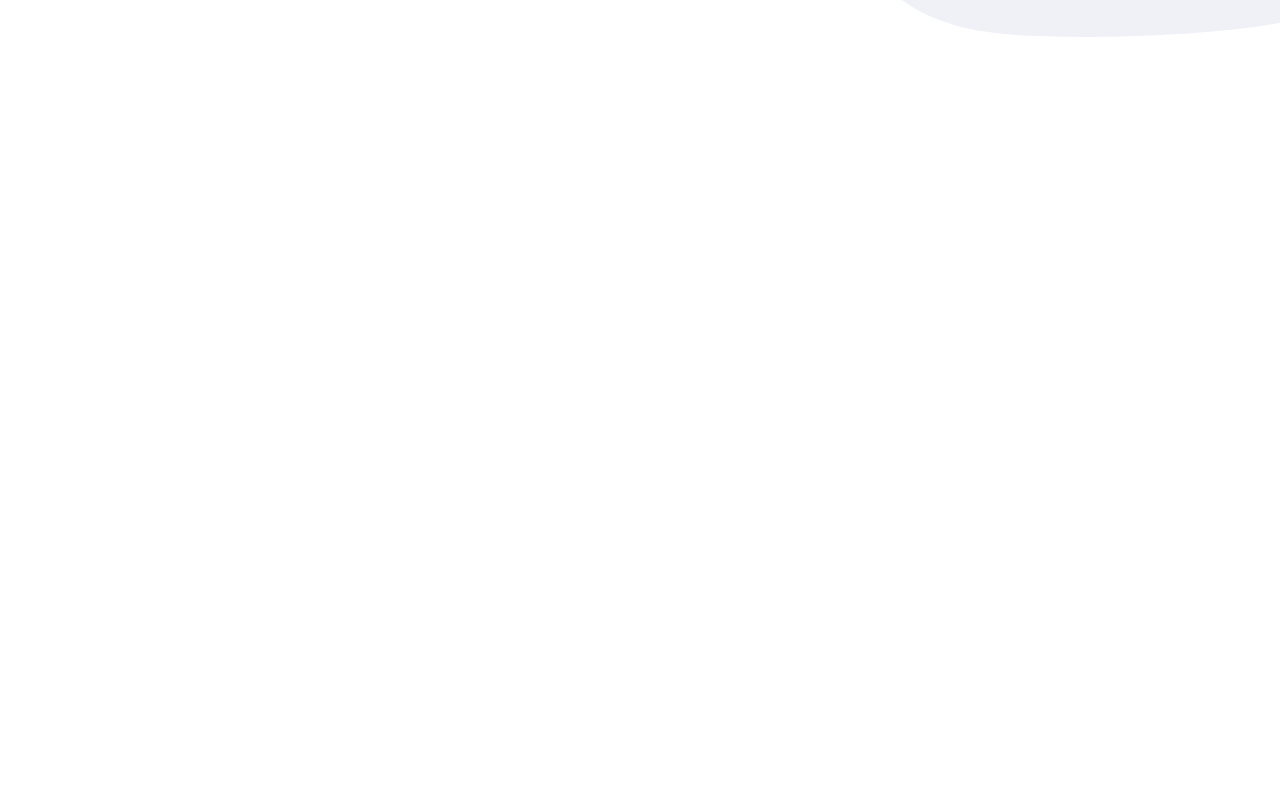
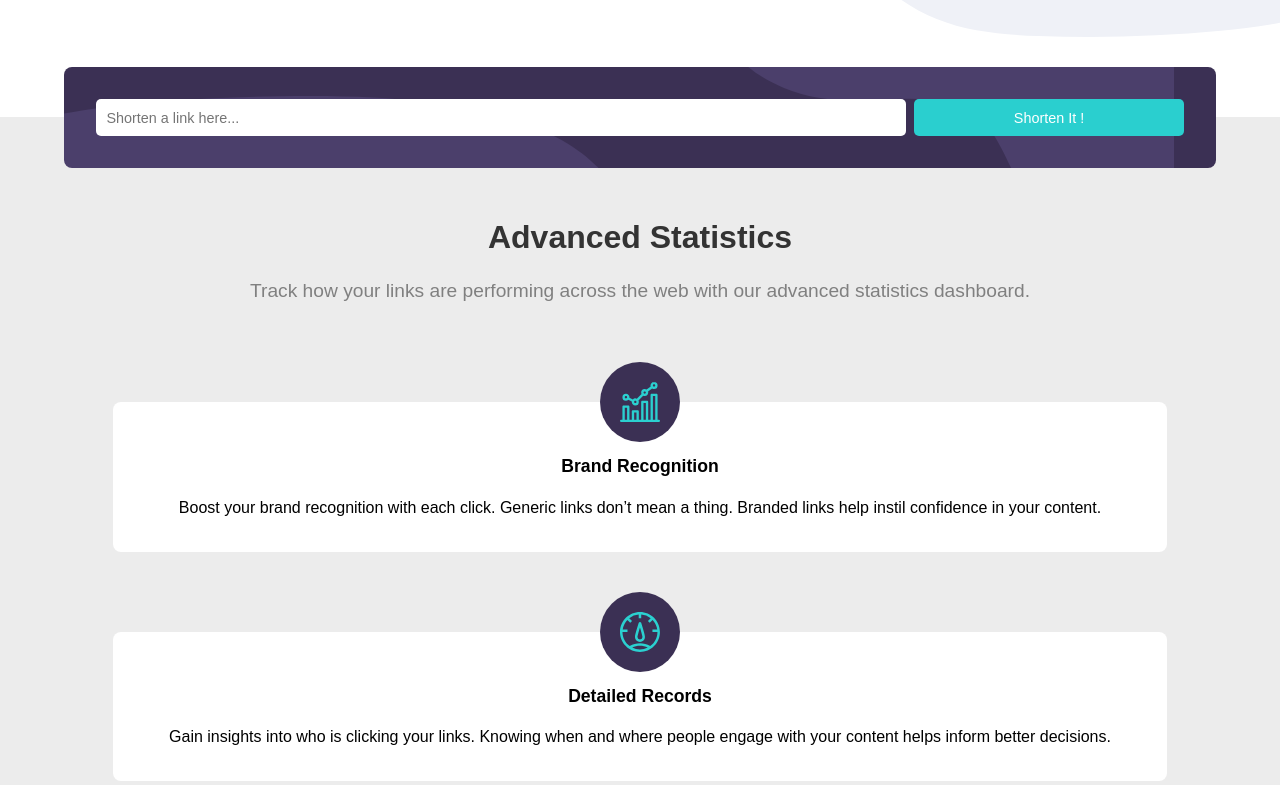
Before and after one commit to jzolotar/shorten-links, a React (Create React App) app: page / in a window 1280 px wide. Shown: the part 455-1240 px from the top of the page. Before the commit the page ends 800 px from the top, so only its background shows below. Built offline with nearby package versions, Linux system fonts and the light colour scheme.

Commit message:
add advance stuff section

```diff
--- a/src/App.js
+++ b/src/App.js
@@ -1,5 +1,6 @@
 import Hero from './Components/Hero/Hero';
 import Nav from './Components/Nav/Nav';
+import SectionShorten from './Components/SectionShorten/SectionShorten';
 import Provider from './Global/Provider';
 
 function App() {
@@ -7,6 +8,7 @@ function App() {
     <Provider>
       <Nav />
       <Hero />
+      <SectionShorten />
     </Provider>
   );
 }
--- /dev/null
+++ b/src/Components/SectionShorten/SectionShorten.js
@@ -0,0 +1,22 @@
+import {
+  Container,
+  InnerContainer,
+  StyledSectionShorten,
+} from './SectionShorten.styled';
+import SectionStast from './SectionStats/SectionStats';
+import ShortLinks from './ShortLinks/ShortLinks';
+
+const SectionShorten = () => {
+  return (
+    <StyledSectionShorten>
+      <Container>
+        <ShortLinks />
+        <InnerContainer>
+          <SectionStast />
+        </InnerContainer>
+      </Container>
+    </StyledSectionShorten>
+  );
+};
+
+export default SectionShorten;
--- /dev/null
+++ b/src/Components/SectionShorten/SectionShorten.styled.js
@@ -0,0 +1,25 @@
+import styled from 'styled-components';
+export const StyledSectionShorten = styled.section`
+  background-color: ${({ theme }) => theme.colors.gray};
+  background-color: #ececec;
+
+  margin-top: 5rem;
+  position: relative;
+`;
+
+export const Container = styled.div`
+  padding: 0 1rem;
+
+  width: 100%;
+  max-width: 1400px;
+  margin: 0 auto;
+`;
+
+export const InnerContainer = styled.div`
+  padding-top: 5rem;
+  display: flex;
+  flex-direction: column;
+  justify-content: center;
+  align-items: center;
+  gap: 1rem;
+`;
--- /dev/null
+++ b/src/Components/SectionShorten/SectionStats/Item/Item.js
@@ -0,0 +1,14 @@
+import { StyledItem } from './Item.styled';
+
+const Item = ({ title, desc, img }) => {
+  console.log(img.brandImg);
+  return (
+    <StyledItem img={img}>
+      <div></div>
+      <h1>{title}</h1>
+      <p>{desc}</p>
+    </StyledItem>
+  );
+};
+
+export default Item;
--- /dev/null
+++ b/src/Components/SectionShorten/SectionStats/Item/Item.styled.js
@@ -0,0 +1,31 @@
+import styled from 'styled-components';
+
+export const StyledItem = styled.article`
+  background: #fff;
+  border-radius: 0.5rem;
+  padding: 2rem 3.5rem;
+  text-align: center;
+  position: relative;
+
+  div {
+    width: 80px;
+    height: 80px;
+    border-radius: 50%;
+    background: url(${({ img }) => img}) no-repeat center;
+    background-color: ${({ theme }) => theme.colors.darkViolet};
+    position: absolute;
+    left: 50%;
+    top: -40px;
+    transform: translateX(-50%);
+  }
+
+  h1 {
+    margin-top: 1.2rem;
+    font-size: 1.1rem;
+  }
+
+  p {
+    margin-top: 1rem;
+    font-size: 1rem;
+  }
+`;
--- /dev/null
+++ b/src/Components/SectionShorten/SectionStats/Item/data.js
@@ -0,0 +1,21 @@
+import brandImg from '../../../../images/icon-brand-recognition.svg';
+import detailedImg from '../../../../images/icon-detailed-records.svg';
+import customImg from '../../../../images/icon-fully-customizable.svg';
+
+export const data = [
+  {
+    title: 'Brand Recognition',
+    desc: 'Boost your brand recognition with each click. Generic links don’t mean a thing. Branded links help instil confidence in your content.',
+    img: brandImg,
+  },
+  {
+    title: 'Detailed Records',
+    desc: 'Gain insights into who is clicking your links. Knowing when and where people engage with your content helps inform better decisions.',
+    img: detailedImg,
+  },
+  {
+    title: 'Fully Customizable',
+    desc: 'Improve brand awareness and content discoverability through customizable links, supercharging audience engagement.',
+    img: customImg,
+  },
+];
--- /dev/null
+++ b/src/Components/SectionShorten/SectionStats/SectionStats.js
@@ -0,0 +1,29 @@
+import { Fragment } from 'react';
+import { Title, Desc } from './SectionStats.styled';
+import { SectionItems } from './SectionStats.styled';
+import Item from './Item/Item';
+import { data } from './Item/data';
+
+const SectionStast = () => {
+  return (
+    <Fragment>
+      <Title>Advanced Statistics</Title>
+      <Desc>
+        Track how your links are performing across the web with our advanced
+        statistics dashboard.
+      </Desc>
+      <SectionItems>
+        {data.map((item, index) => (
+          <Item
+            title={item.title}
+            desc={item.desc}
+            img={item.img}
+            key={index}
+          />
+        ))}
+      </SectionItems>
+    </Fragment>
+  );
+};
+
+export default SectionStast;
--- /dev/null
+++ b/src/Components/SectionShorten/SectionStats/SectionStats.styled.js
@@ -0,0 +1,20 @@
+import styled from 'styled-components';
+
+export const Title = styled.h1`
+  color: #333;
+  margin-top: 1rem;
+  font-size: 2rem;
+`;
+
+export const Desc = styled.p`
+  color: ${({ theme }) => theme.colors.gray};
+  text-align: center;
+  font-size: 1.2rem;
+`;
+
+export const SectionItems = styled.section`
+  margin-top: 5rem;
+  display: flex;
+  flex-direction: column;
+  gap: 5rem;
+`;
--- /dev/null
+++ b/src/Components/SectionShorten/ShortLinks/ShortLinks.js
@@ -0,0 +1,14 @@
+import { StyledShortLinks } from './ShortLinks.styled';
+
+const ShortLinks = () => {
+  return (
+    <StyledShortLinks>
+      <form>
+        <input placeholder='Shorten a link here...' type='text' />
+        <button type='submit'>Shorten It !</button>
+      </form>
+    </StyledShortLinks>
+  );
+};
+
+export default ShortLinks;
--- /dev/null
+++ b/src/Components/SectionShorten/ShortLinks/ShortLinks.styled.js
@@ -0,0 +1,49 @@
+import styled from 'styled-components';
+import bgImage from '../../../images/bg-shorten-desktop.svg';
+
+export const StyledShortLinks = styled.div`
+  background: url(${bgImage}) no-repeat;
+  background-color: #3b3054;
+  padding: 2rem;
+  border-radius: 0.5rem;
+  position: absolute;
+  width: 90%;
+  max-width: 1400px;
+  top: -70px;
+  left: 50%;
+  transform: translateX(-50%);
+
+  @media (min-width: 52rem) {
+    top: -50px;
+  }
+
+  form {
+    display: flex;
+    flex-direction: column;
+    gap: 0.5rem;
+
+    @media (min-width: 52rem) {
+      display: grid;
+      grid-template-columns: 3fr 1fr;
+    }
+  }
+
+  input {
+    width: 100%;
+    padding: 0.65rem;
+    border: none;
+    border-radius: 5px;
+    margin-left: 0;
+    font-size: 0.9rem;
+  }
+
+  button {
+    width: 100%;
+    padding: 0.65rem;
+    border: none;
+    border-radius: 5px;
+    background-color: ${({ theme }) => theme.colors.cyan};
+    color: #fff;
+    font-size: 0.9rem;
+  }
+`;
```
